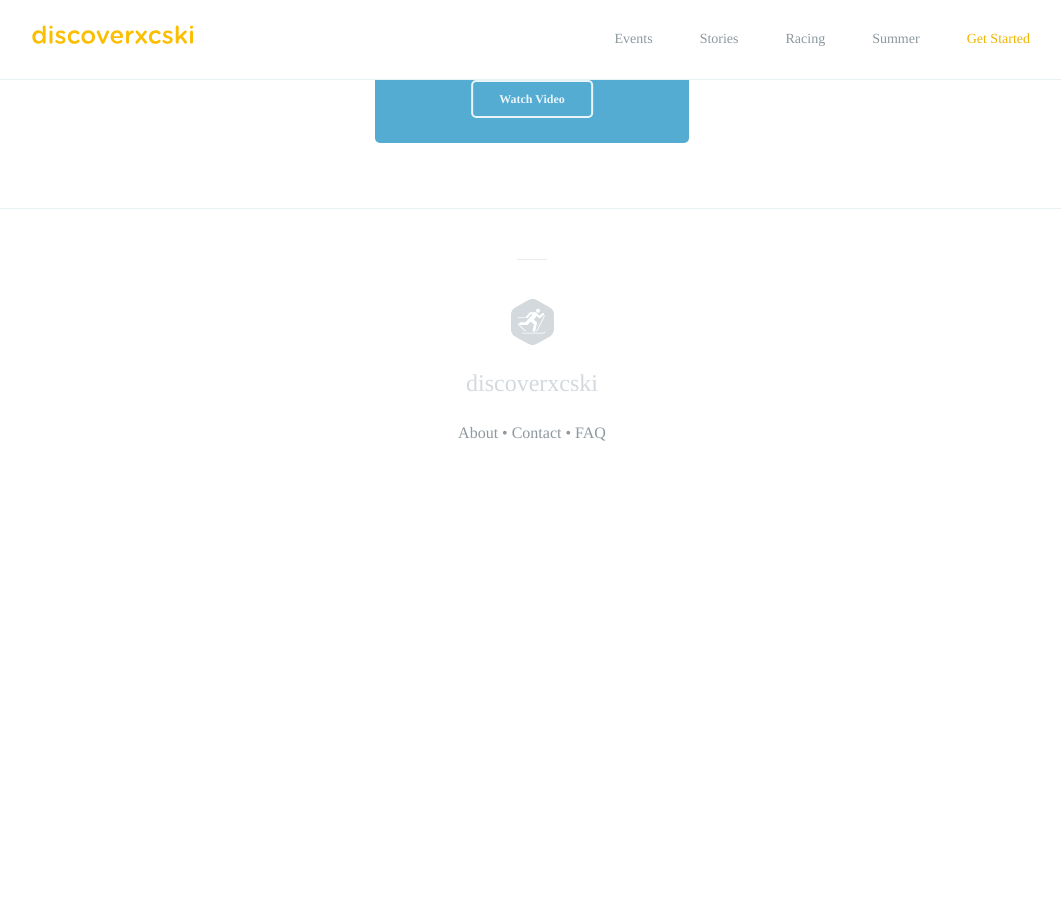
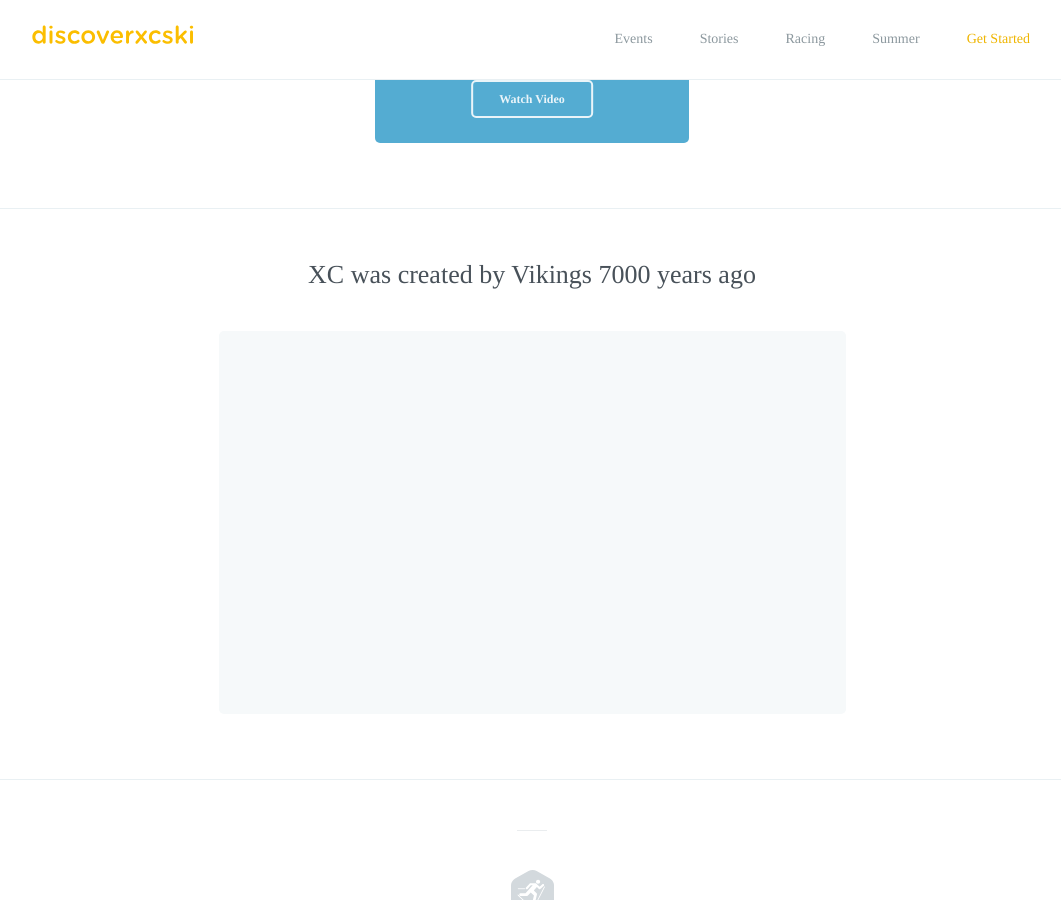
Before and after one commit to robcatto/robcatto.github.io, a Jekyll site: the page index.html, which Jekyll copies as it is, in a window 1280 px wide and 900 px high, scrolled down 4738 px. Shown: the whole window, without its empty margins (108-1169 px from the left). Built offline with Jekyll 4.4.1, drawn with Linux system fonts in a browser that asks for light colours; some web fonts are replaced; Markdown is read by kramdown in place of the engine named in the settings; before the commit the page ends 5235 px from its top, so only the background shows below that.

Commit message:
Homepage Commit

```diff
--- a/index.html
+++ b/index.html
@@ -661,6 +661,17 @@
                         </div>
                     </div>
              </section>
+             <section class="mobile_section">
+                <h3>XC was created by Vikings 7000 years ago</h3>
+
+                <div class="one">
+                <div class="onelarge centered" style="
+                background-color: #F6F9FA;
+                background-size: cover;
+                min-height: 383px !important;
+                max-width: 627px !important;
+                "></div>
+                </section>
 
 
 
```
